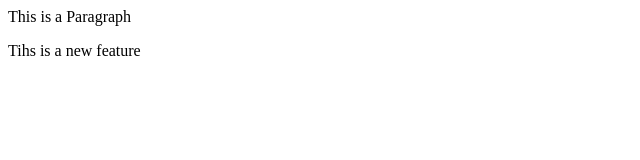
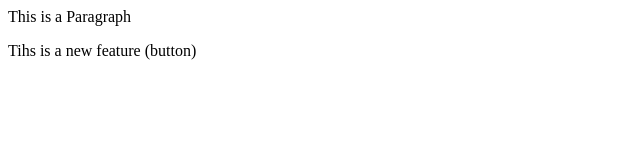
Before and after one commit to RitikaYadav05/Localrepo, a plain HTML site: page index.html in a window 1280 px wide. Shown: the full height of the page, 0-640 px from the left. Drawn offline with Linux system fonts and the light colour scheme.

```diff
--- a/index.html
+++ b/index.html
@@ -1,2 +1,2 @@
 <p>This is a Paragraph</p>
-<p>Tihs is a new feature</p>
+<p>Tihs is a new feature (button)</p>
```
